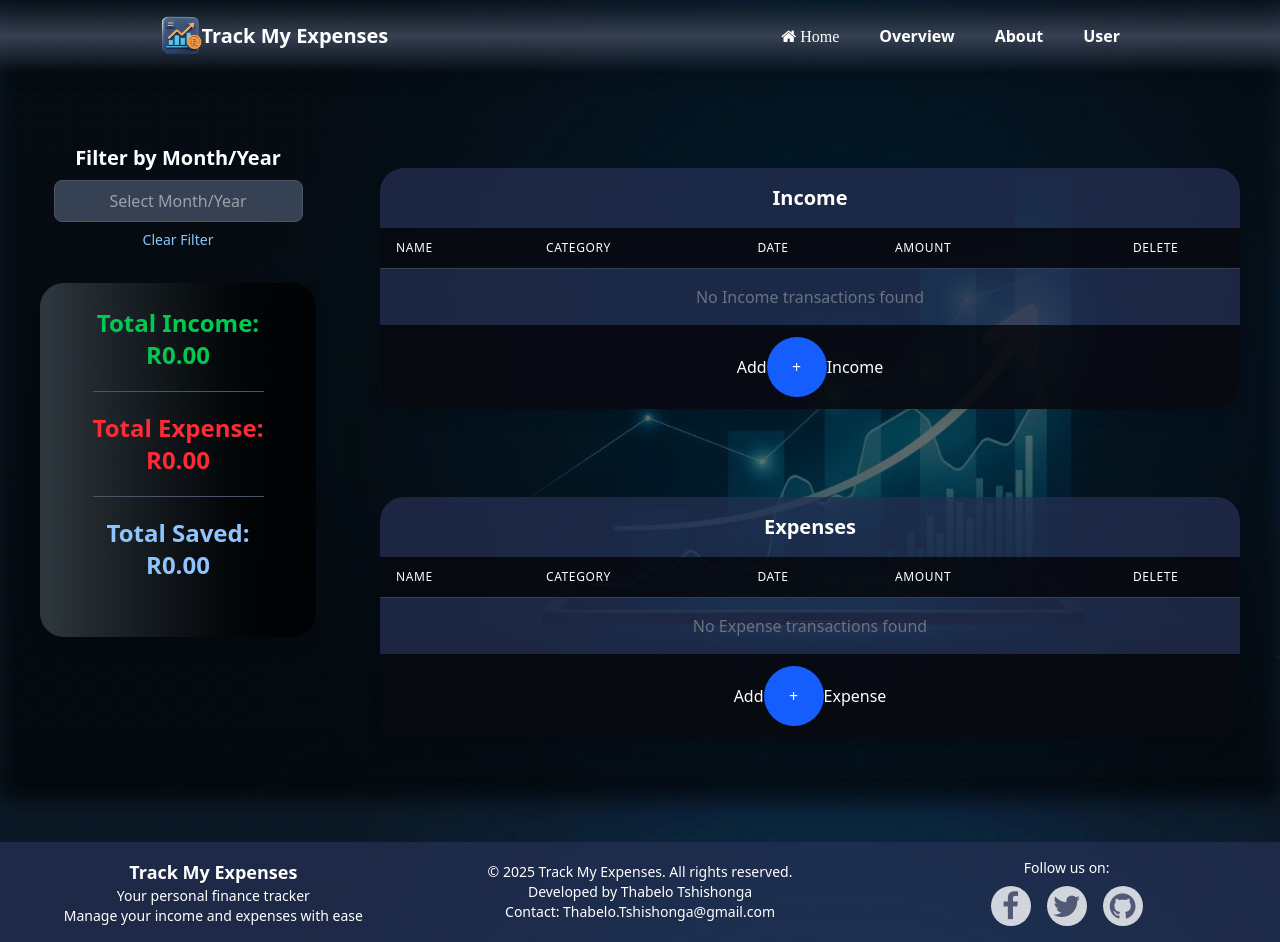
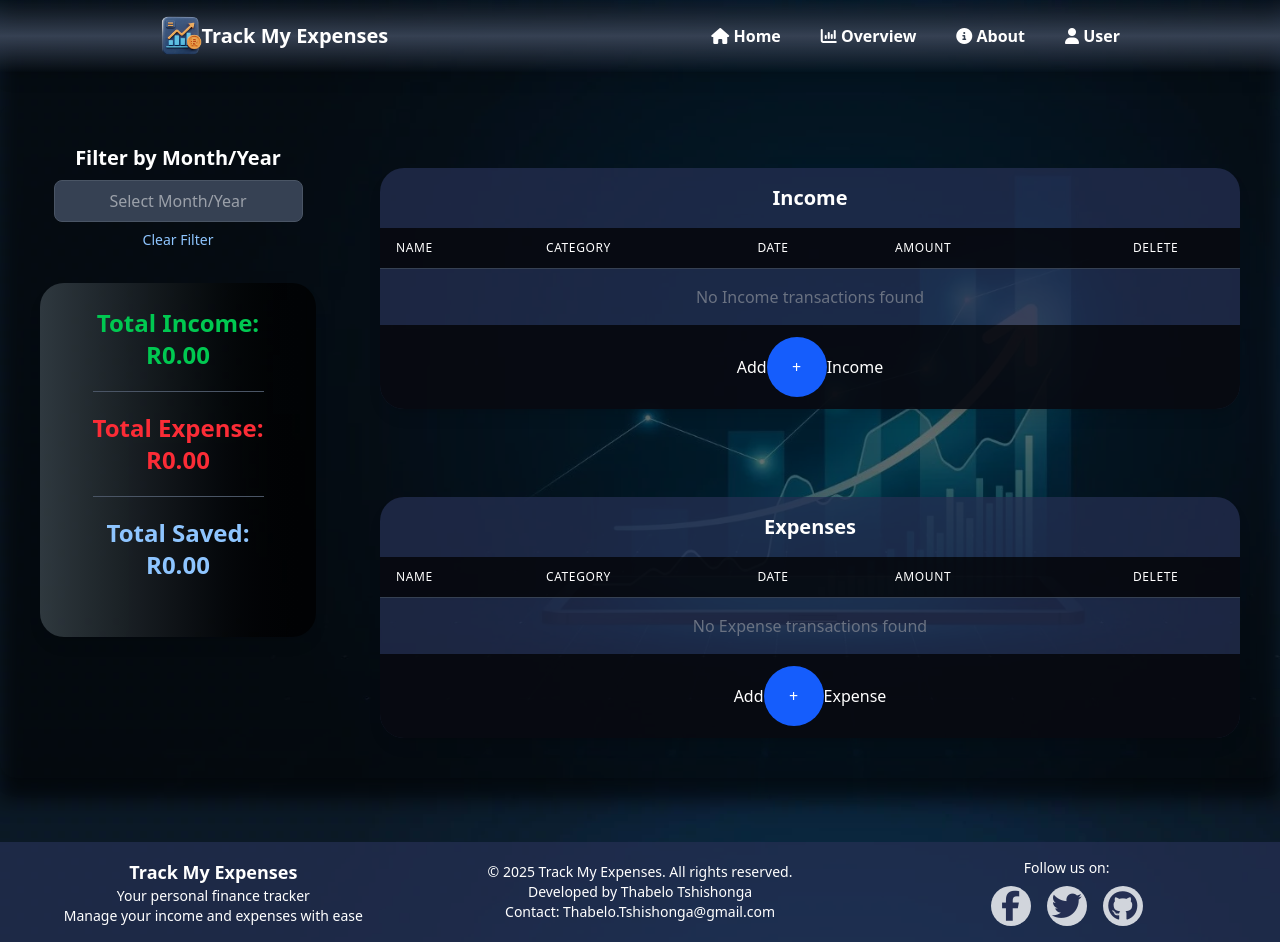
Before and after one commit to thabie05/My_Capstone, a React (Vite) app in the folder Finance_App/: page / in a window 1280 px wide. Built offline with nearby package versions, Linux system fonts and the light colour scheme.

Commit message:
add Font Awesome icons to Navbar and Footer, remove unused DateSelector prop, and update index.html

```diff
--- a/Finance_App/index.html
+++ b/Finance_App/index.html
@@ -4,6 +4,7 @@
     <meta charset="UTF-8" />
     <link rel="icon" type="image/svg+xml" href="/logo.svg" />
     <link rel="stylesheet" href="https://cdnjs.cloudflare.com/ajax/libs/font-awesome/4.7.0/css/font-awesome.min.css">
+    <script src="https://kit.fontawesome.com/a076d05399.js" crossorigin="anonymous"></script>
     <meta name="viewport" content="width=device-width, initial-scale=1.0" />
     <title>Track My Expense</title>
   </head>
--- a/Finance_App/src/components/DateSelector.jsx
+++ b/Finance_App/src/components/DateSelector.jsx
@@ -16,7 +16,6 @@ const DateSelector = ({ selectedDate, onDateChange }) => {
         minDate={minDate}
         maxDate={maxDate}
         showMonthYearPicker
-        showFullMonthYearPicker
         className="p-2 rounded-lg bg-gray-700 text-center text-white border border-gray-600 w-full max-w-xs mx-auto focus:ring-2 focus:ring-blue-500 focus:outline-none"
         placeholderText="Select Month/Year"
       />
--- a/Finance_App/src/components/Footer.jsx
+++ b/Finance_App/src/components/Footer.jsx
@@ -24,17 +24,17 @@ const Footer = () => {
                 <a href="https://www.facebook.com/FE.Dev.Thabelo"
                 target="_blank"
                 rel="noopener noreferrer"
-                className='bg-gray-300 h-10 w-10 flex items-center justify-center text-3xl text-[#252f53be] hover:bg-[#616d96be] hover:text-white transition-all duration-300 ease-in text-center rounded-full p-2'
+                className='bg-gray-300 h-10 w-10 flex items-center justify-center text-3xl text-[#252f53] hover:bg-[#616d96be] hover:text-white transition-all duration-300 ease-in text-center rounded-full p-2'
                 ><i className="fa fa-facebook" ></i></a>
                 <a href="https://x.com/Thabelo_SA"
                 target="_blank"
                 rel="noopener noreferrer"
-                className='bg-gray-300 h-10 w-10 flex items-center justify-center text-3xl text-[#252f53be] hover:bg-[#616d96be] hover:text-white transition-all duration-300 ease-in text-center rounded-full p-2'
+                className='bg-gray-300 h-10 w-10 flex items-center justify-center text-3xl text-[#252f53] hover:bg-[#616d96be] hover:text-white transition-all duration-300 ease-in text-center rounded-full p-2'
                 ><i className="fa fa-twitter" ></i></a>
                 <a href="https://github.com/thabie05/My_Capstone.git"
                 target="_blank"
                 rel="noopener noreferrer"
-                className='bg-gray-300 h-10 w-10 flex items-center justify-center text-3xl text-[#252f53be] hover:bg-[#616d96be] hover:text-white transition-all duration-300 ease-in text-center rounded-full p-2'
+                className='bg-gray-300 h-10 w-10 flex items-center justify-center text-3xl text-[#252f53] hover:bg-[#616d96be] hover:text-white transition-all duration-300 ease-in text-center rounded-full p-2'
                 ><i className="fa fa-github" ></i></a>
               </div>
             </div>
--- a/Finance_App/src/components/Navbar.jsx
+++ b/Finance_App/src/components/Navbar.jsx
@@ -10,10 +10,10 @@ const Navbar = () => {
           <span>Track My Expenses</span>
         </div>
         <nav className="gap-4 md:gap-10 flex items-center text-sm md:text-base">
-          <Link className="text-white font-bold focus:text-blue-300 hover:text-blue-300 focus:scale-125 hover:scale-125 hover:transition-all duration-300 ease-in" to="/"><i className="fa fa-home"> Home</i></Link>
-          <Link className="text-white font-bold focus:text-blue-300 hover:text-blue-300 focus:scale-125 hover:scale-125 hover:transition-all duration-300 ease-in" to="/Overview">Overview</Link>
-          <Link className="text-white font-bold focus:text-blue-300 hover:text-blue-300 focus:scale-125 hover:scale-125 hover:transition-all duration-300 ease-in" to="/about">About</Link>
-          <Link className="text-white font-bold focus:text-blue-300 hover:text-blue-300 focus:scale-125 hover:scale-125 hover:transition-all duration-300 ease-in" to="/User">User</Link>
+          <Link className="text-white font-bold focus:text-blue-300 hover:text-blue-300 focus:scale-125 hover:scale-125 hover:transition-all duration-300 ease-in" to="/"><i className="fa fa-home"></i> Home</Link>
+          <Link className="text-white font-bold focus:text-blue-300 hover:text-blue-300 focus:scale-125 hover:scale-125 hover:transition-all duration-300 ease-in" to="/Overview"><i className="fa fa-bar-chart-o"></i> Overview</Link>
+          <Link className="text-white font-bold focus:text-blue-300 hover:text-blue-300 focus:scale-125 hover:scale-125 hover:transition-all duration-300 ease-in" to="/about"><i className="fa fa-info-circle"></i>  About</Link>
+          <Link className="text-white font-bold focus:text-blue-300 hover:text-blue-300 focus:scale-125 hover:scale-125 hover:transition-all duration-300 ease-in" to="/User"><i className="fa fa-user"></i> User</Link>
         </nav>
       </div>
     );
--- a/Finance_App/src/index.css
+++ b/Finance_App/src/index.css
@@ -1,4 +1,5 @@
 @import "tailwindcss";
+
 
 body::after {
   content: "";
```
Also changed, not shown: Finance_App/src/assets/images/overview.png (added).
